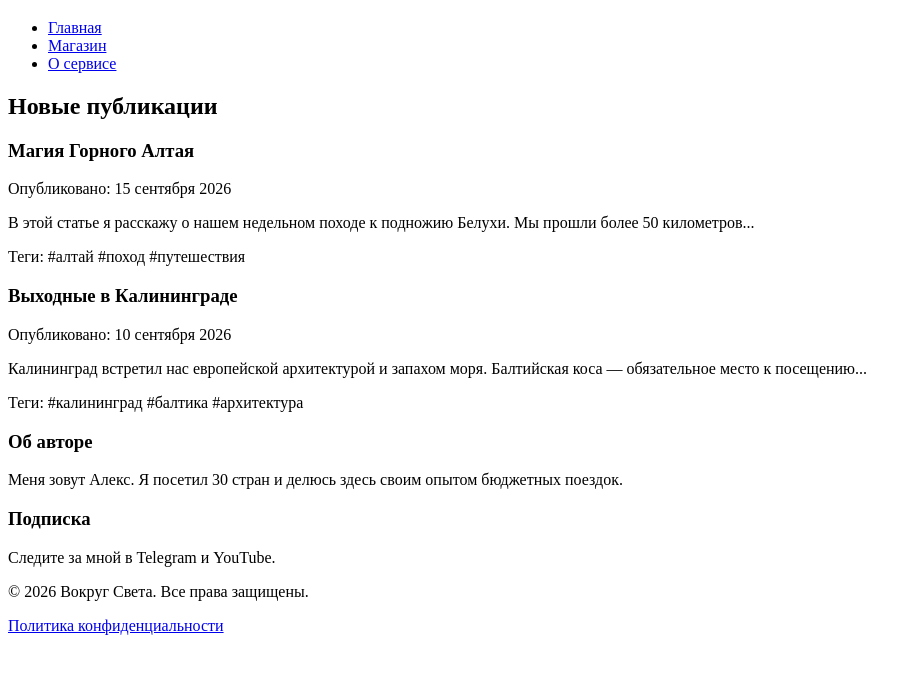
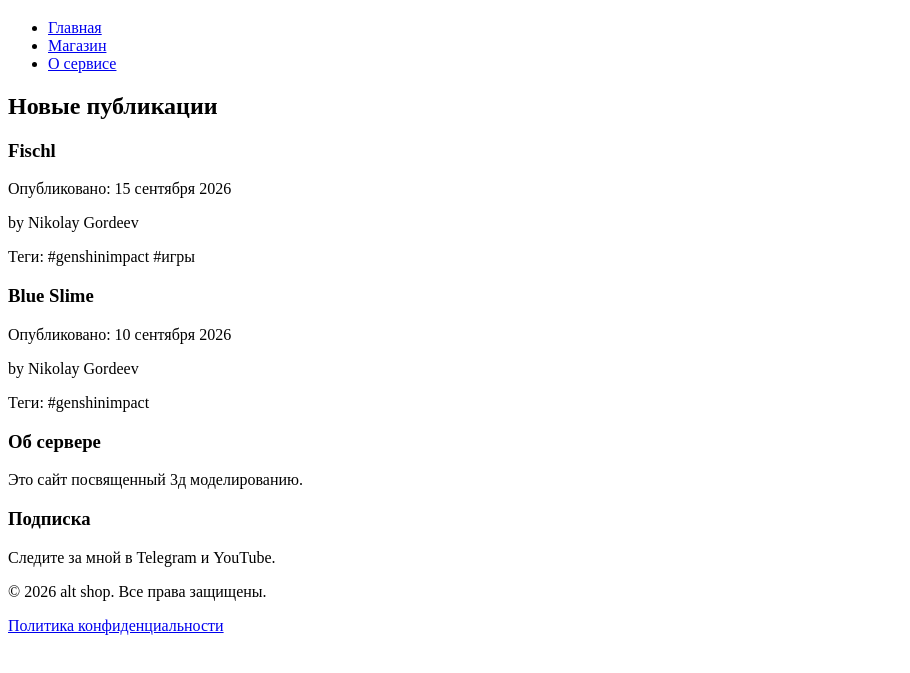
Before and after one commit to FireKnight305/AltShop, a plain HTML site: page home.html in a window 1280 px wide. Shown: the part 61-734 px from the top of the page, without its empty margins (0-910 px from the left). Drawn offline with Linux system fonts and the light colour scheme.

Commit message:
Update home.html

```diff
--- a/home.html
+++ b/home.html
@@ -3,7 +3,7 @@
 <head>
     <meta charset="UTF-8">
     <meta name="viewport" content="width=device-width, initial-scale=1.0">
-    <title>AltShop | Главная</title>
+    <title>AltShop 2| Главная</title>
 </head>
 <body>
 
@@ -29,24 +29,24 @@
             <!-- Независимый, самодостаточный блок: Статья 1 -->
             <article>
                 <header>
-                    <h3>Магия Горного Алтая</h3>
+                    <h3>Fischl</h3>
                     <p>Опубликовано: <time datetime="2026-09-15">15 сентября 2026</time></p>
                 </header>
-                <p>В этой статье я расскажу о нашем недельном походе к подножию Белухи. Мы прошли более 50 километров...</p>
+                <p>by Nikolay Gordeev</p>
                 <footer>
-                    <p>Теги: #алтай #поход #путешествия</p>
+                    <p>Теги: #genshinimpact #игры</p>
                 </footer>
             </article>
 
             <!-- Независимый, самодостаточный блок: Статья 2 -->
             <article>
                 <header>
-                    <h3>Выходные в Калининграде</h3>
+                    <h3>Blue Slime</h3>
                     <p>Опубликовано: <time datetime="2026-09-10">10 сентября 2026</time></p>
                 </header>
-                <p>Калининград встретил нас европейской архитектурой и запахом моря. Балтийская коса — обязательное место к посещению...</p>
+                <p>by Nikolay Gordeev</p>
                 <footer>
-                    <p>Теги: #калининград #балтика #архитектура</p>
+                    <p>Теги: #genshinimpact </p>
                 </footer>
             </article>
 
@@ -54,8 +54,8 @@
 
         <!-- Боковая панель (Дополнительный контент, косвенно связанный с основным) -->
         <aside id="about">
-            <h3>Об авторе</h3>
-            <p>Меня зовут Алекс. Я посетил 30 стран и делюсь здесь своим опытом бюджетных поездок.</p>
+            <h3>Об сервере</h3>
+            <p>Это сайт посвященный 3д моделированию.</p>
             <h3>Подписка</h3>
             <p>Следите за мной в Telegram и YouTube.</p>
         </aside>
@@ -64,7 +64,7 @@
 
     <!-- Подвал сайта (Юридическая информация, копирайт) -->
     <footer>
-        <p>&copy; 2026 Вокруг Света. Все права защищены.</p>
+        <p>&copy; 2026 alt shop. Все права защищены.</p>
         <p><a href="#privacy">Политика конфиденциальности</a></p>
     </footer>
 
```
